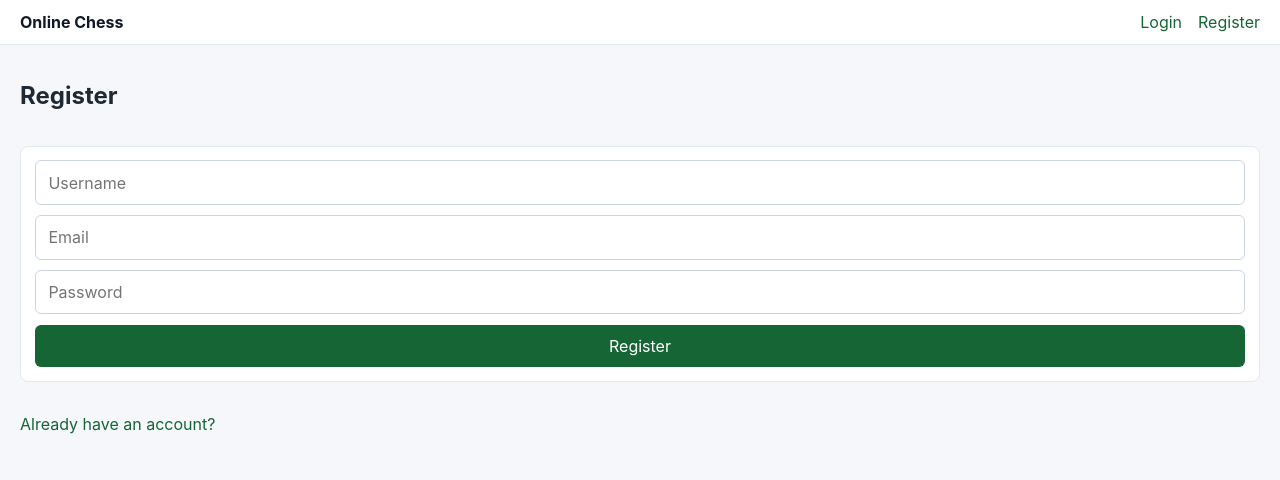
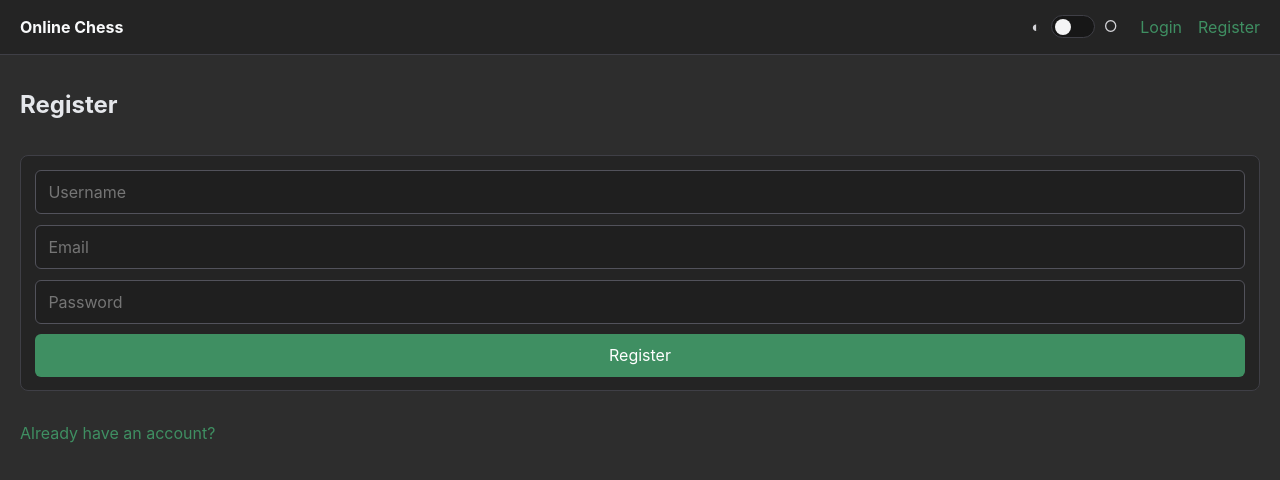
Before and after one commit to Erem32/Chess, a React (Vite) app in the folder frontend/: page /register in a window 1280 px wide. Shown: the top 480 px of the page. Built offline with nearby package versions, Linux system fonts and the light colour scheme; no server answers.

Commit message:
dark mode

```diff
--- a/frontend/src/App.jsx
+++ b/frontend/src/App.jsx
@@ -1,3 +1,4 @@
+import { useEffect, useState } from "react";
 import { Navigate, Route, Routes } from "react-router-dom";
 
 import Navbar from "./components/Navbar.jsx";
@@ -8,10 +9,25 @@ import HistoryPage from "./pages/HistoryPage.jsx";
 import LoginPage from "./pages/LoginPage.jsx";
 import RegisterPage from "./pages/RegisterPage.jsx";
 
+const THEME_STORAGE_KEY = "theme_mode";
+
 export default function App() {
+  const [theme, setTheme] = useState(() => {
+    const storedTheme = window.localStorage.getItem(THEME_STORAGE_KEY);
+    return storedTheme === "light" ? "light" : "dark";
+  });
+
+  useEffect(() => {
+    document.documentElement.dataset.theme = theme;
+    window.localStorage.setItem(THEME_STORAGE_KEY, theme);
+  }, [theme]);
+
   return (
     <div className="app-shell">
-      <Navbar />
+      <Navbar
+        theme={theme}
+        onToggleTheme={() => setTheme((currentTheme) => (currentTheme === "dark" ? "light" : "dark"))}
+      />
       <main className="page">
         <Routes>
           <Route path="/" element={<Navigate to="/dashboard" replace />} />
--- a/frontend/src/components/Navbar.jsx
+++ b/frontend/src/components/Navbar.jsx
@@ -2,7 +2,7 @@ import { Link, useNavigate } from "react-router-dom";
 
 import { useAuth } from "../context/AuthContext.jsx";
 
-export default function Navbar() {
+export default function Navbar({ theme, onToggleTheme }) {
   const navigate = useNavigate();
   const { token, user, logout } = useAuth();
 
@@ -15,6 +15,19 @@ export default function Navbar() {
     <header className="navbar">
       <Link to="/dashboard" className="brand">Online Chess</Link>
       <nav>
+        <button
+          type="button"
+          className="theme-toggle"
+          onClick={onToggleTheme}
+          aria-label={`Switch to ${theme === "dark" ? "light" : "dark"} mode`}
+          aria-pressed={theme === "light"}
+        >
+          <span className="theme-icon" aria-hidden="true">◐</span>
+          <span className="theme-track" aria-hidden="true">
+            <span className={`theme-thumb ${theme === "light" ? "is-light" : ""}`} />
+          </span>
+          <span className="theme-icon" aria-hidden="true">○</span>
+        </button>
         {token ? (
           <>
             {user?.username && <span className="nav-user">{user.username}</span>}
--- a/frontend/src/styles/index.css
+++ b/frontend/src/styles/index.css
@@ -5,9 +5,45 @@ body,
 }
 
 :root {
-  color: #1f2933;
-  background: #f5f7fa;
+  --color-bg-base: #2d2d2d;
+  --color-bg-surface: #242424;
+  --color-bg-surface-muted: #1f1f1f;
+  --color-bg-warning: #3a2f21;
+  --color-text-primary: #e5e7eb;
+  --color-text-strong: #f9fafb;
+  --color-text-muted: #a1a1aa;
+  --color-text-on-dark: #ffffff;
+  --color-link: #3f8f62;
+  --color-border: #3f3f46;
+  --color-border-warning: #6b4f2c;
+  --color-input-border: #52525b;
+  --color-danger: #b91c1c;
+  --color-toggle-track: #171717;
+  --color-toggle-thumb: #f4f4f5;
+  --color-toggle-icon: #d4d4d8;
+
+  color: var(--color-text-primary);
+  background: var(--color-bg-base);
   font-family: Inter, ui-sans-serif, system-ui, -apple-system, BlinkMacSystemFont, "Segoe UI", sans-serif;
+}
+
+:root[data-theme="light"] {
+  --color-bg-base: #f5f7fa;
+  --color-bg-surface: #ffffff;
+  --color-bg-surface-muted: #e2e8f0;
+  --color-bg-warning: #fff7ed;
+  --color-text-primary: #1f2933;
+  --color-text-strong: #111827;
+  --color-text-muted: #64748b;
+  --color-text-on-dark: #ffffff;
+  --color-link: #166534;
+  --color-border: #e2e8f0;
+  --color-border-warning: #fed7aa;
+  --color-input-border: #cbd5e1;
+  --color-danger: #b91c1c;
+  --color-toggle-track: #cbd5e1;
+  --color-toggle-thumb: #ffffff;
+  --color-toggle-icon: #475569;
 }
 
 * {
@@ -15,12 +51,13 @@ body,
 }
 
 body {
+  background: var(--color-bg-base);
   margin: 0;
   min-height: 100vh;
 }
 
 a {
-  color: #166534;
+  color: var(--color-link);
   text-decoration: none;
 }
 
@@ -32,8 +69,8 @@ input {
 
 button {
   border: 0;
-  background: #166534;
-  color: white;
+  background: var(--color-link);
+  color: var(--color-text-on-dark);
   cursor: pointer;
   padding: 0.7rem 1rem;
 }
@@ -44,7 +81,9 @@ button:disabled {
 }
 
 input {
-  border: 1px solid #cbd5e1;
+  background: var(--color-bg-surface-muted);
+  border: 1px solid var(--color-input-border);
+  color: var(--color-text-primary);
   padding: 0.7rem 0.8rem;
   width: 100%;
 }
@@ -55,8 +94,8 @@ input {
 
 .navbar {
   align-items: center;
-  background: white;
-  border-bottom: 1px solid #e2e8f0;
+  background: var(--color-bg-surface);
+  border-bottom: 1px solid var(--color-border);
   display: flex;
   justify-content: space-between;
   padding: 0.75rem 1.25rem;
@@ -68,8 +107,53 @@ input {
   gap: 1rem;
 }
 
+.theme-toggle {
+  align-items: center;
+  background: transparent;
+  color: var(--color-text-primary);
+  display: inline-flex;
+  gap: 0.45rem;
+  padding: 0.2rem 0.35rem;
+}
+
+.theme-icon {
+  align-items: center;
+  color: var(--color-toggle-icon);
+  display: inline-flex;
+  font-size: 0.95rem;
+  height: 1rem;
+  justify-content: center;
+  line-height: 1;
+  width: 1rem;
+}
+
+.theme-track {
+  align-items: center;
+  background: var(--color-toggle-track);
+  border: 1px solid var(--color-border);
+  border-radius: 999px;
+  display: inline-flex;
+  height: 1.45rem;
+  padding: 0.15rem;
+  width: 2.75rem;
+}
+
+.theme-thumb {
+  background: var(--color-toggle-thumb);
+  border-radius: 999px;
+  display: block;
+  height: 1rem;
+  transform: translateX(0);
+  transition: transform 160ms ease;
+  width: 1rem;
+}
+
+.theme-thumb.is-light {
+  transform: translateX(1.25rem);
+}
+
 .brand {
-  color: #111827;
+  color: var(--color-text-strong);
   font-weight: 700;
 }
 
@@ -114,8 +198,8 @@ input {
 
 .form-card,
 .panel {
-  background: white;
-  border: 1px solid #e2e8f0;
+  background: var(--color-bg-surface);
+  border: 1px solid var(--color-border);
   border-radius: 8px;
   padding: 0.85rem;
 }
@@ -144,12 +228,12 @@ input {
 }
 
 .player-summary-name {
-  color: #111827;
+  color: var(--color-text-strong);
   font-weight: 700;
 }
 
 .player-summary-rating {
-  color: #64748b;
+  color: var(--color-text-muted);
 }
 
 .button-panel .actions {
@@ -183,8 +267,8 @@ input {
 
 .active-game-panel,
 .game-over-panel {
-  background: #fff7ed;
-  border: 1px solid #fed7aa;
+  background: var(--color-bg-warning);
+  border: 1px solid var(--color-border-warning);
   border-radius: 8px;
   margin: 0.75rem 0;
   padding: 0.85rem;
@@ -207,12 +291,12 @@ input {
 }
 
 .secondary-button {
-  background: #e2e8f0;
-  color: #1f2933;
+  background: var(--color-bg-surface-muted);
+  color: var(--color-text-primary);
 }
 
 .danger-button {
-  background: #b91c1c;
+  background: var(--color-danger);
 }
 
 .board-wrap {
@@ -231,7 +315,7 @@ input {
 }
 
 .chat-author {
-  color: #111827;
+  color: var(--color-text-strong);
   font-weight: 700;
 }
 
@@ -248,7 +332,7 @@ input {
 
 .history-row {
   align-items: center;
-  border-bottom: 1px solid #e2e8f0;
+  border-bottom: 1px solid var(--color-border);
   display: grid;
   gap: 0.4rem;
   grid-template-columns: minmax(120px, 1fr) minmax(120px, 1fr) minmax(180px, auto);
@@ -260,12 +344,17 @@ input {
   padding-bottom: 0;
 }
 
+.move-list li,
+.chat-messages p {
+  color: var(--color-text-primary);
+}
+
 .muted {
-  color: #64748b;
+  color: var(--color-text-muted);
 }
 
 .error {
-  color: #b91c1c;
+  color: var(--color-danger);
 }
 
 @media (max-width: 820px) {
```
